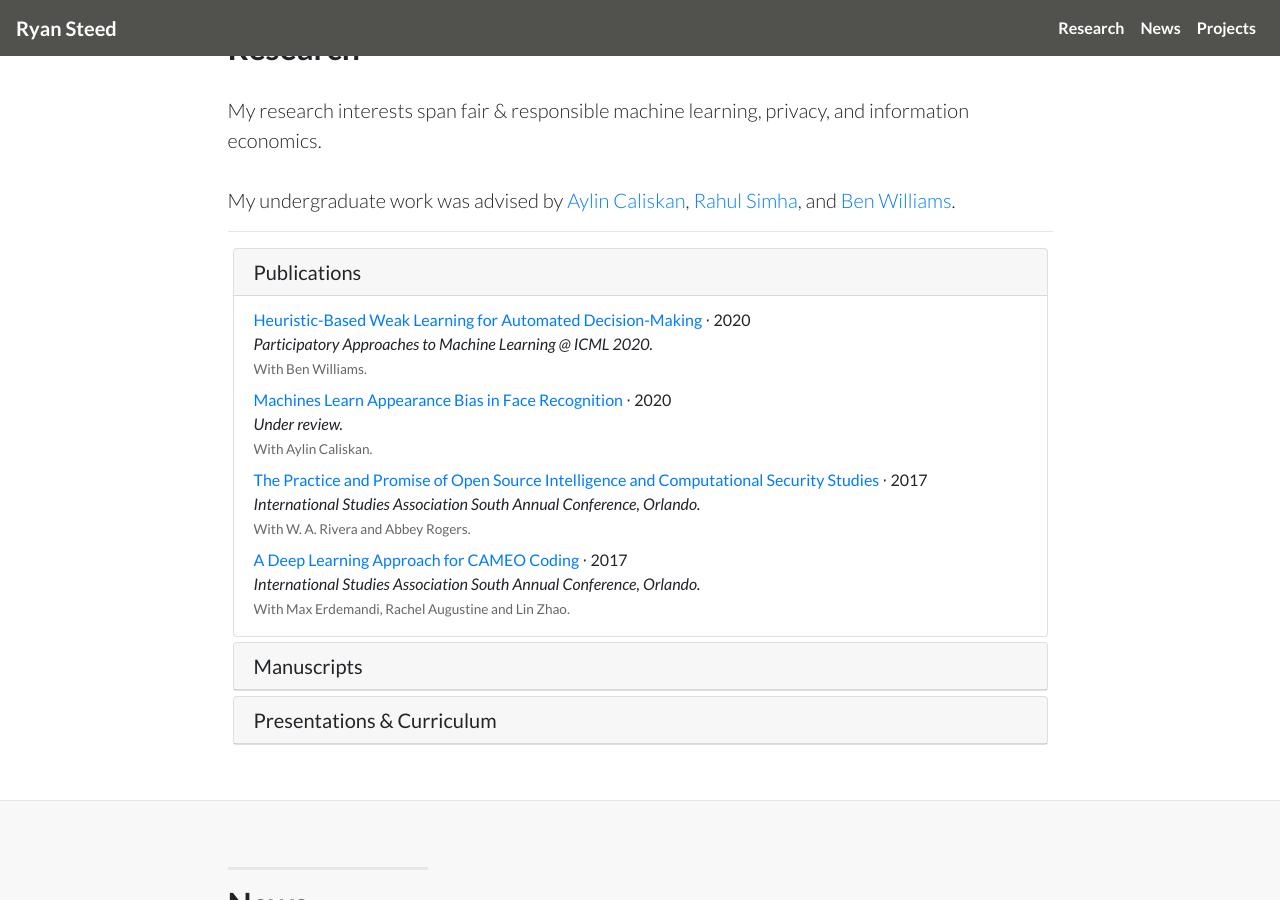
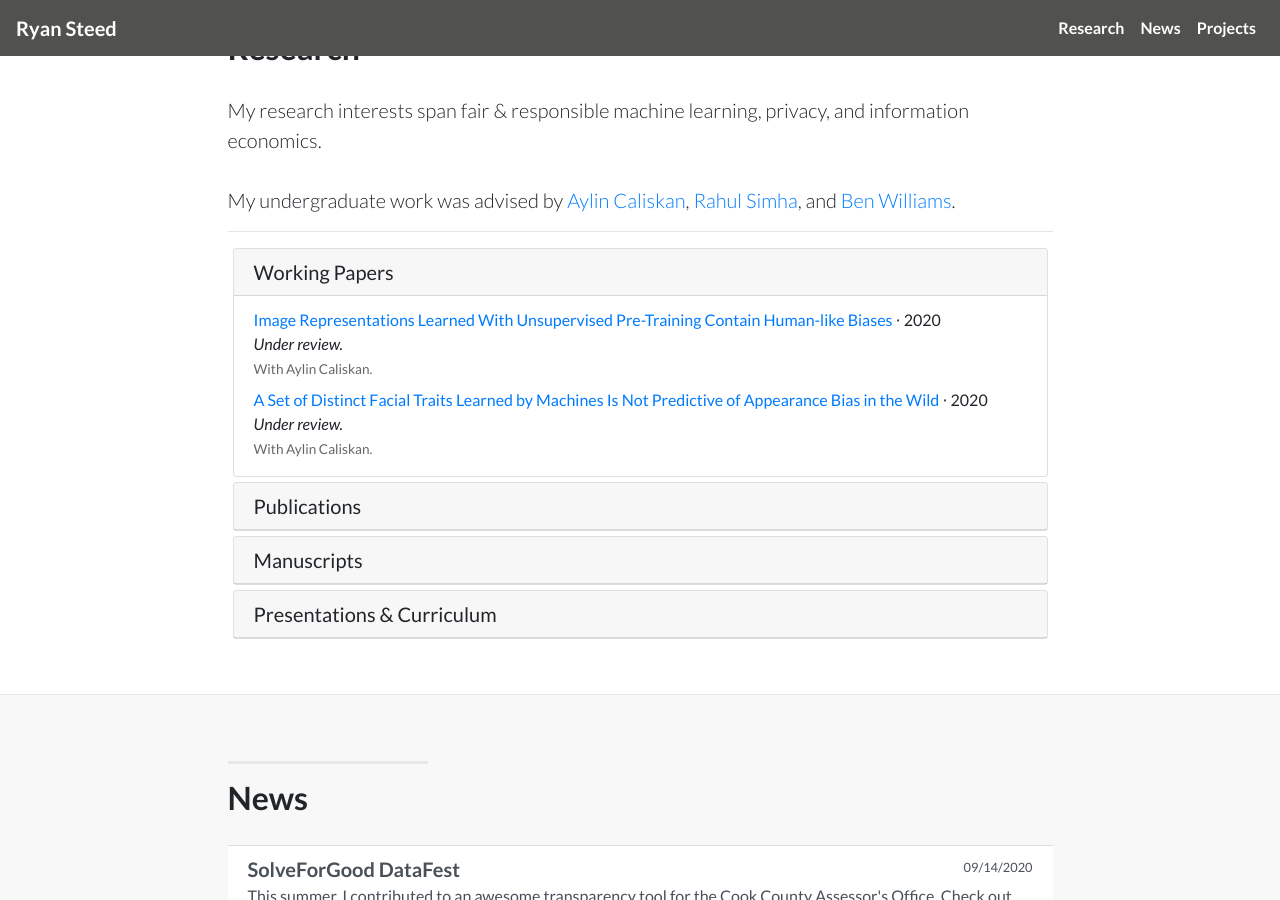
Before and after one commit to rsteed11/rsteed11.github.io, a Jekyll site: the page built from index.html, in a window 1280 px wide and 900 px high, scrolled down 605 px. Built offline with Jekyll 4.4.1, drawn with Linux system fonts in a browser that asks for light colours; nearby versions of some CDN libraries; a style sheet for code colours, icons or effects is not loaded.

Commit message:
:sparkles: Added new pre-print

```diff
--- a/_data/research.yml
+++ b/_data/research.yml
@@ -1,5 +1,22 @@
+- id: preprints
+  subject: Working Papers
+  open: True
+  data:
+    - title: Image Representations Learned With Unsupervised Pre-Training Contain Human-like Biases
+      date: 2020
+      url: https://arxiv.org/abs/2010.15052
+      authors:
+        - Aylin Caliskan
+      meta: Under review.
+    - title: A Set of Distinct Facial Traits Learned by Machines Is Not Predictive of Appearance Bias in the Wild
+      date: 2020
+      url: http://arxiv.org/abs/2002.05636
+      authors:
+        - Aylin Caliskan
+      meta: Under review.
 - id: publications
   subject: Publications
+  open: True
   data:
     - title: Heuristic-Based Weak Learning for Automated Decision-Making
       date: 2020
@@ -7,12 +24,6 @@
       url: https://arxiv.org/abs/2005.02342
       authors:
         - Ben Williams
-    - title: Machines Learn Appearance Bias in Face Recognition
-      date: 2020
-      url: http://arxiv.org/abs/2002.05636
-      authors:
-        - Aylin Caliskan
-      meta: Under review.
     - title: The Practice and Promise of Open Source Intelligence and Computational Security Studies
       date: 2017
       url: https://www.isanet.org/Portals/0/Media/Conferences/SouthOrlando2017/South%20Orlando%202017%20-%20Full%20Program.pdf
```
